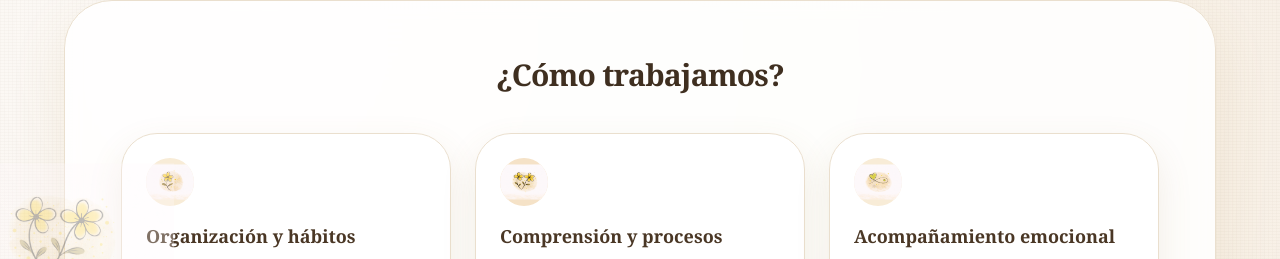
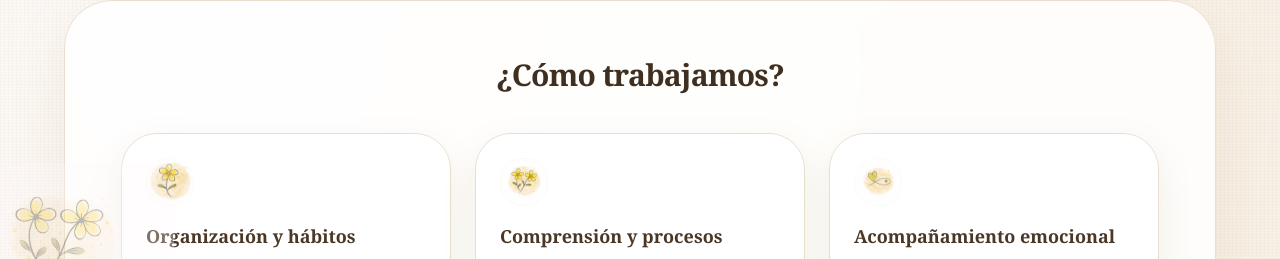
Before and after one commit to Teksi75/ingenium-web, a Next.js app: page / in a window 1280 px wide. Shown: the part 998-1257 px from the top of the page. Built offline with nearby package versions, Linux system fonts and the light colour scheme.

Commit message:
Update floral icon assets

```diff
--- a/components/FloralDecor.tsx
+++ b/components/FloralDecor.tsx
@@ -27,7 +27,7 @@ type FloralDecorProps = {
 };
 
 type FloralIconProps = {
-  icon?: "flor" | "flores" | "corazon" | "floresCorazon";
+  icon?: "flor" | "flores" | "corazon";
   className?: string;
 };
 
@@ -39,10 +39,9 @@ const decorImages = {
 } as const;
 
 const iconImages = {
-  flor: "/media/ingenium/illustrations/flor-sola.png",
-  flores: "/media/ingenium/illustrations/flores-dos.png",
-  corazon: "/media/ingenium/illustrations/corazon.png",
-  floresCorazon: "/media/ingenium/illustrations/flores-corazon.png",
+  flor: "/media/ingenium/icons/flor-sola.png",
+  flores: "/media/ingenium/icons/flores-dos.png",
+  corazon: "/media/ingenium/icons/corazon.png",
 } as const;
 
 export function PaperBackground({
```
Also changed, not shown: public/media/ingenium/icons/flor-sola.png (renamed from public/media/ingenium/icons/flor-sola-icon.png), public/media/ingenium/icons/flores-dos.png (renamed from public/media/ingenium/icons/flores-dos-icon.png).
